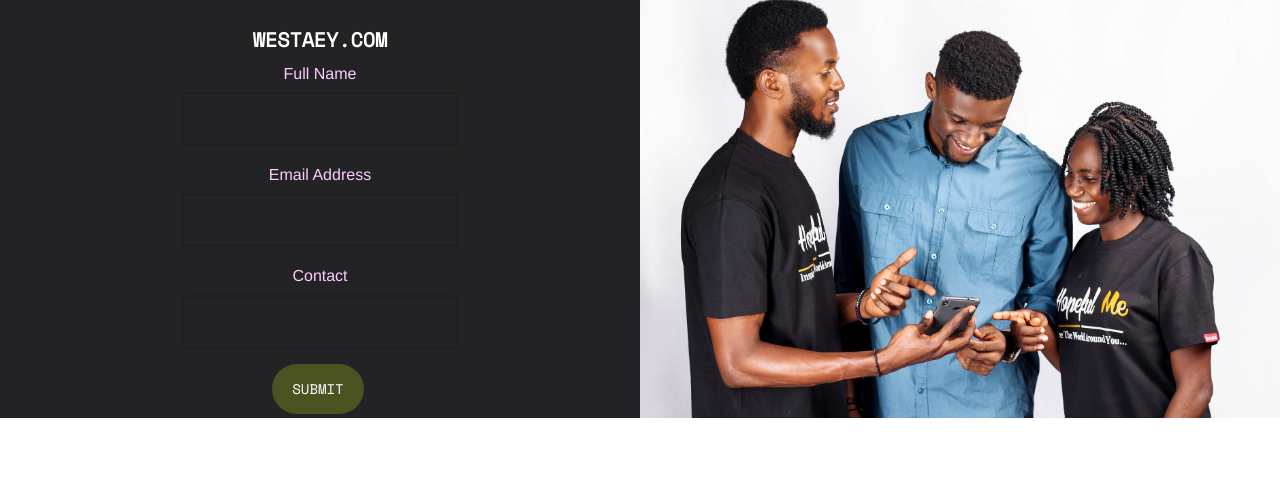
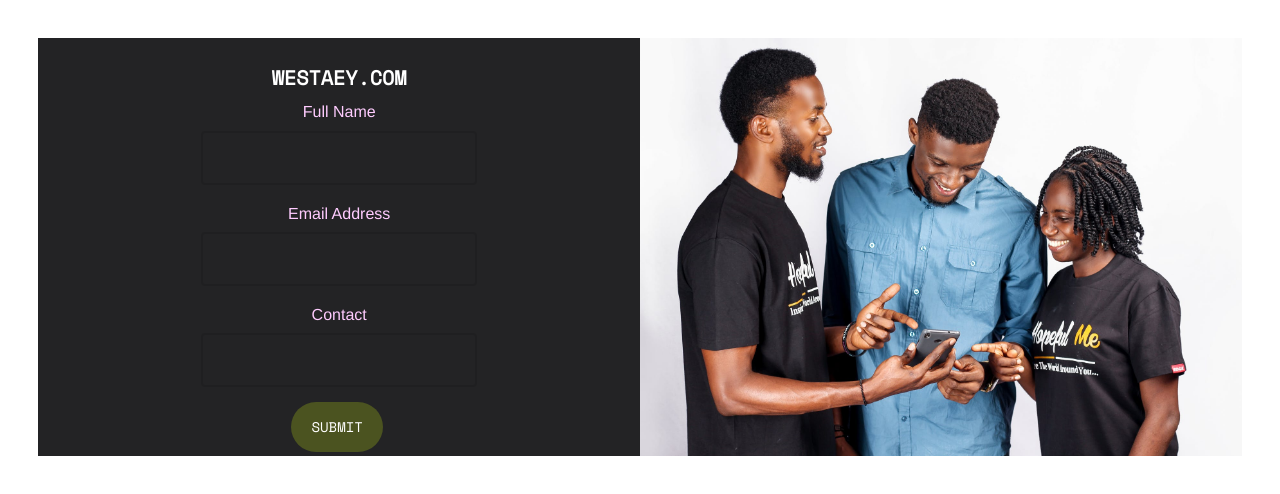
Before and after one commit to alfreddohnani/westaey-landing, a plain HTML site: page forms.html in a window 1280 px wide. Drawn offline with nearby package versions, Linux system fonts and the light colour scheme; files whose address does not match are found by name.

Commit message:
Correct layout issue on forms page

```diff
--- a/forms.html
+++ b/forms.html
@@ -70,7 +70,7 @@
     <div class="fh5co-loader"></div>
 
     <div id="page">
-      <div id="fh5co-container" class="js-fullheight">
+      <div id="fh5co-container" class="js-fullheight" style="padding: 3%;">
         <div class="countdown-wrap js-fullheight">
           <div class="row">
             <div class="col-md-12 text-center">
```
